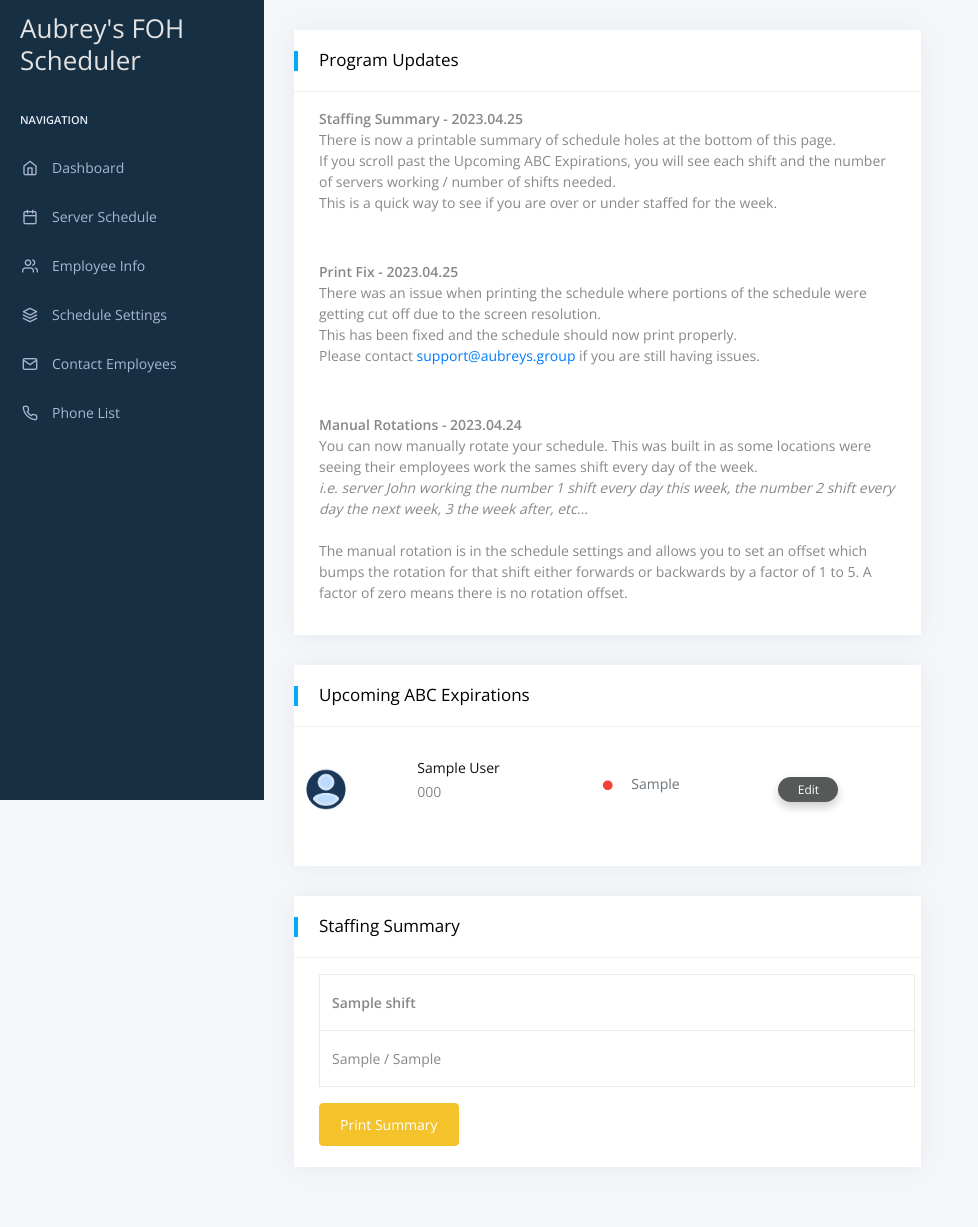
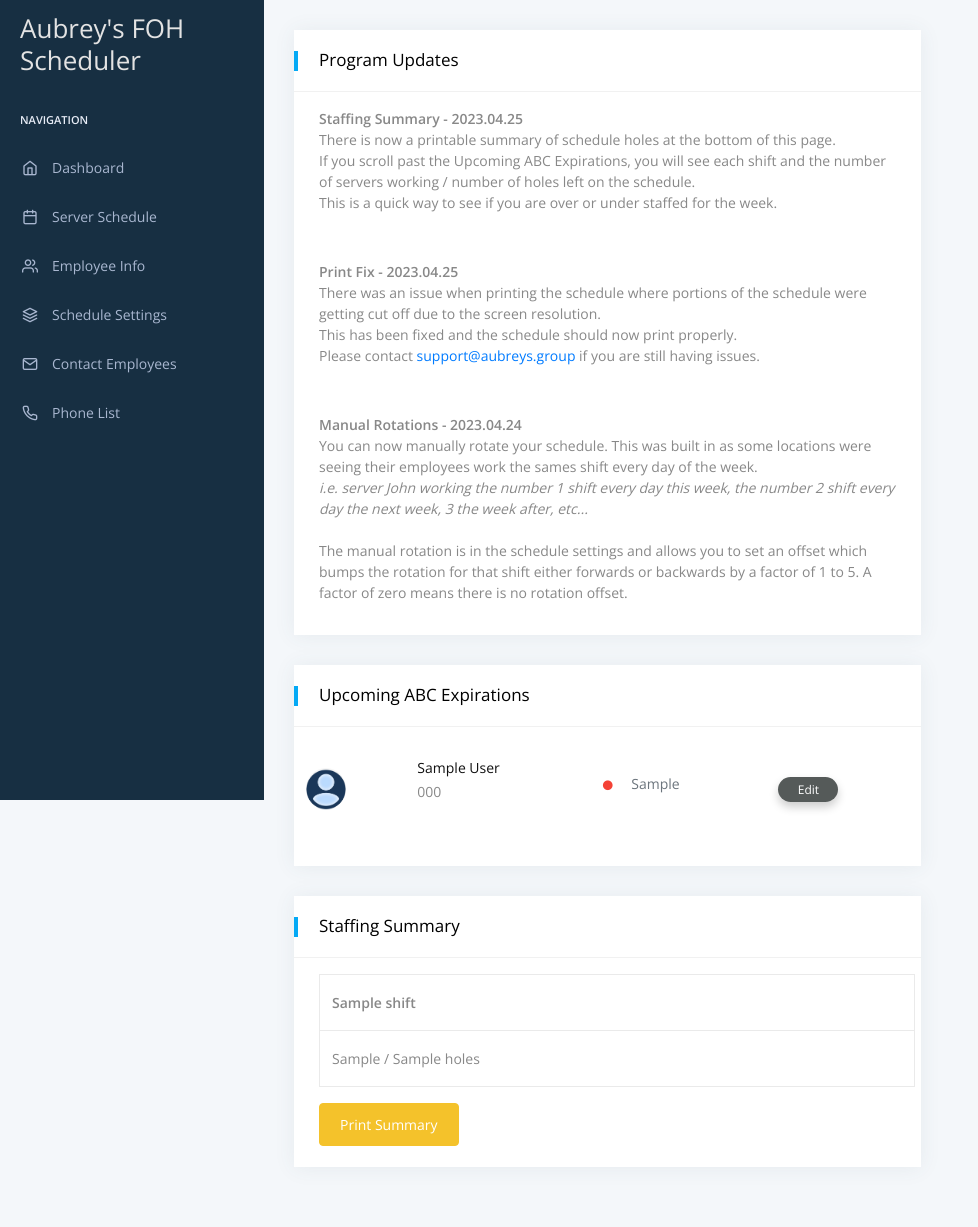
Before and after one commit to aubreys-it/aubreys-ssc, a Flask app: template templates/home/index.html in a window 1280 px wide. Shown: the whole page, without its empty margins (0-978 px from the left). Run offline with Flask 2, Linux system fonts and the light colour scheme; the template is opened without the code that fills it: most values are stand-ins (such as "Sample title", 1, 10 or a date in 2020); some libraries are stand-ins or nearby versions.

Commit message:
Fix Staffing Summary

```diff
--- a/templates/home/index.html
+++ b/templates/home/index.html
@@ -43,7 +43,7 @@
                                             <p style="margin-left: 25px;margin-right: 25px">
                                                 <b>Staffing Summary - 2023.04.25</b><br/>
                                                 There is now a printable summary of schedule holes at the bottom of this page.<br/>
-                                                If you scroll past the Upcoming ABC Expirations, you will see each shift and the number of servers working / number of shifts needed.<br/>
+                                                If you scroll past the Upcoming ABC Expirations, you will see each shift and the number of servers working / number of holes left on the schedule.<br/>
                                                 This is a quick way to see if you are over or under staffed for the week.
                                             </p>
                                         </div>
@@ -146,7 +146,7 @@
                                                     <tbody>
                                                         <tr>
                                                         {% for shiftId in staffing %}
-                                                            <td>{{ staffing[shiftId].filledShifts }}&nbsp;/&nbsp;{{ staffing[shiftId].serversNeeded }}</td>
+                                                            <td>{{ staffing[shiftId].filledShifts }}&nbsp;/&nbsp;{{ staffing[shiftId].holes }}</td>
                                                         {% endfor %}
                                                         </tr>
                                                     </tbody>
```
